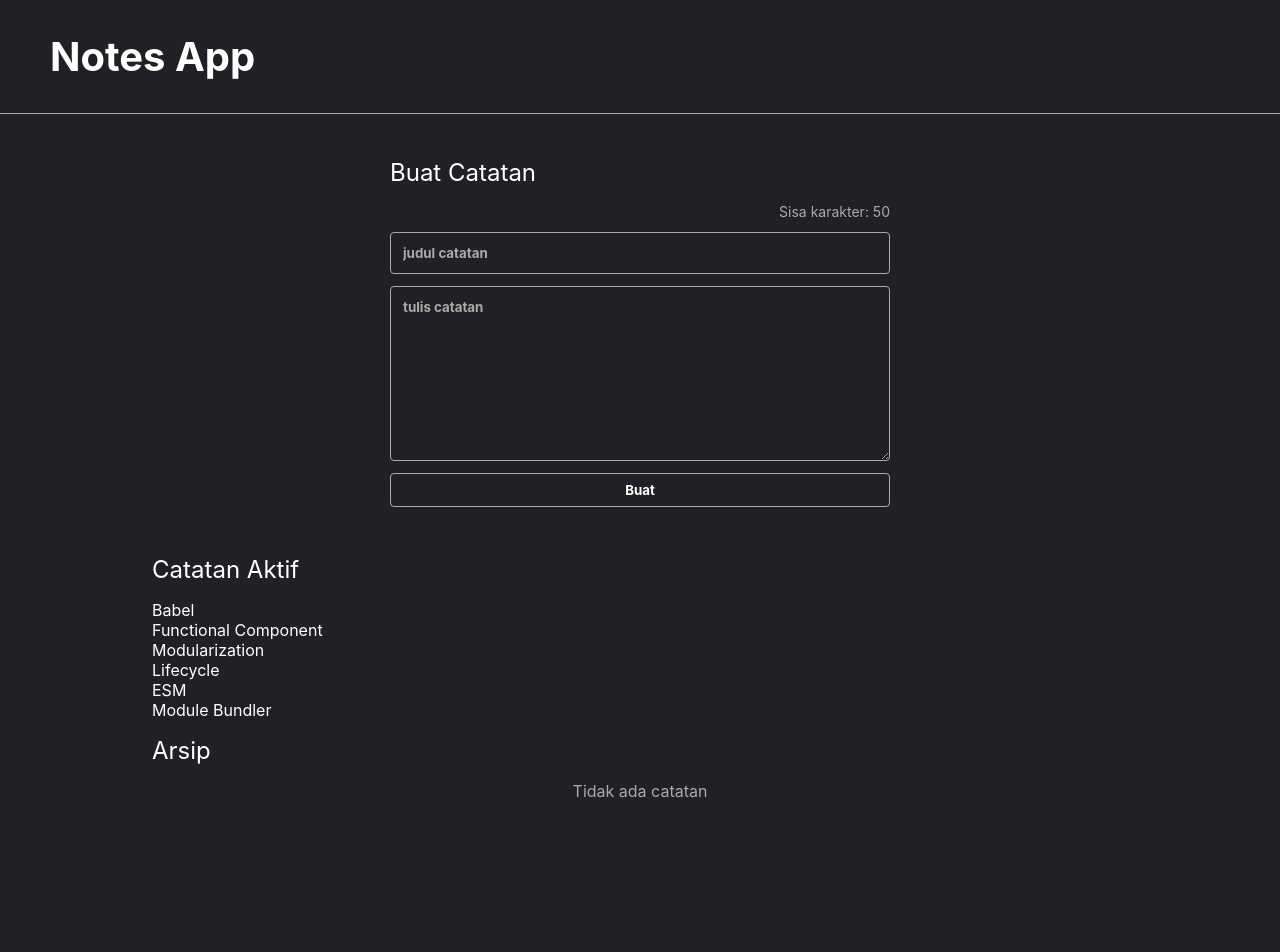
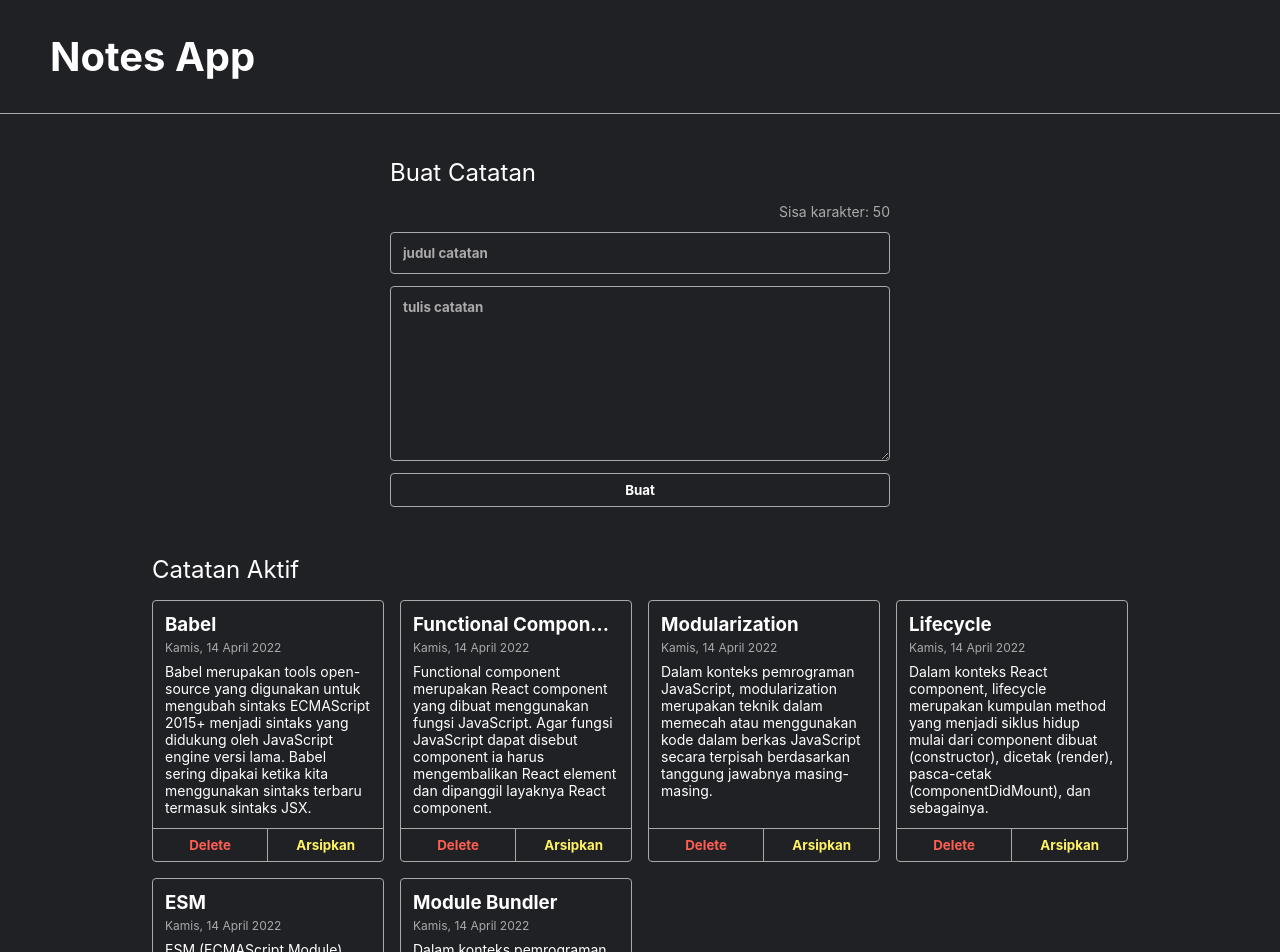
Before and after one commit to fuadmln/react-notes, a React (Vite) app: page / in a window 1280 px wide. Shown: the top 952 px of the page. Before the commit the page ends 829 px from the top, so only its background shows below. Built offline with nearby package versions, Linux system fonts and the light colour scheme.

Commit message:
feat: note component

```diff
--- a/src/components/Note.jsx
+++ b/src/components/Note.jsx
@@ -1,6 +1,18 @@
+import {showFormattedDate} from '../utils';
+
 const Note = ({note}) => {
     return (
-        <div>{note.title}</div>
+        <div className="note-item">
+            <div className="note-item__content">
+                <h3 className="note-item__title">{note.title}</h3>
+                <p className="note-item__date">{showFormattedDate(note.createdAt)}</p>
+                <p className="note-item__body">{note.body}</p>
+            </div>
+            <div className="note-item__action">
+                <button className="note-item__delete-button">Delete</button>
+                <button className="note-item__archive-button">Arsipkan</button>
+            </div>
+        </div>
     );
 }
 
--- a/src/components/NotesList.jsx
+++ b/src/components/NotesList.jsx
@@ -4,9 +4,11 @@ const NotesList = ({notes}) => {
     return (
         <>
             {(notes.length != 0)
-                ? notes.map((note => (
-                    <Note key={note.id} note={note} />
-                )))
+                ? <div className="notes-list">
+                    {notes.map((note => (
+                        <Note key={note.id} note={note} />
+                    )))}
+                </div>
                 : <p className="notes-list__empty-message">Tidak ada catatan</p>
             }
         </>
```
